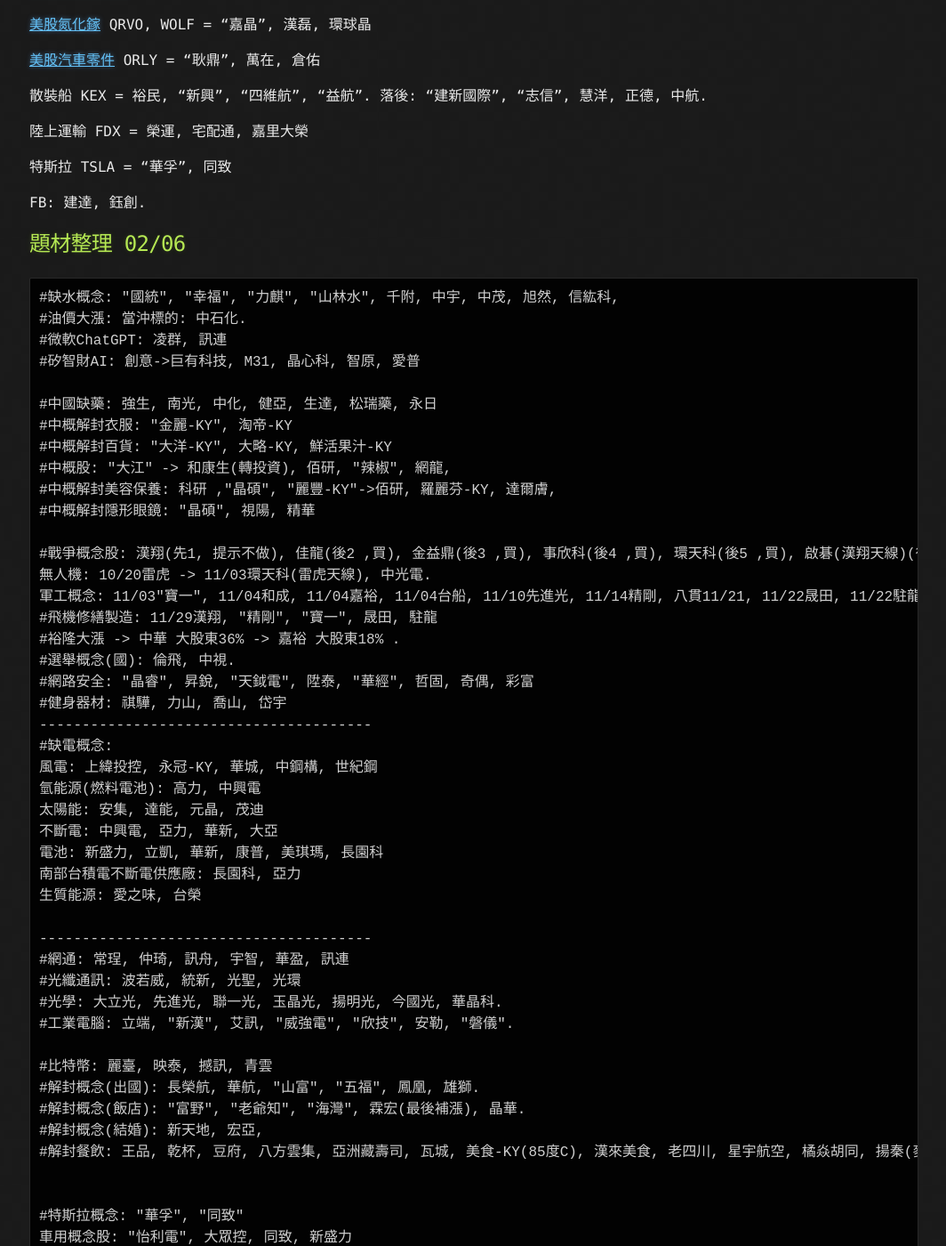
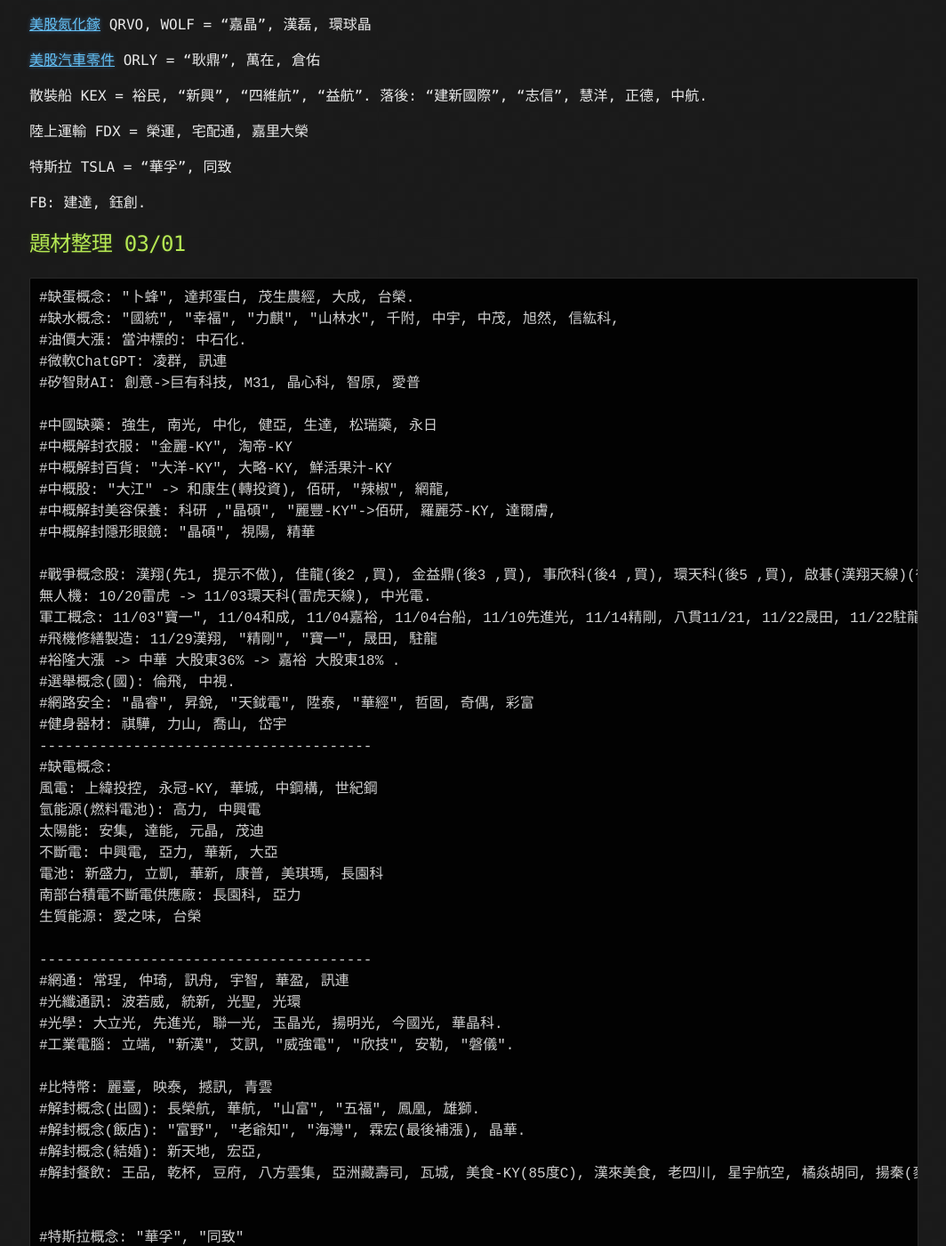
Before and after one commit to lepg5487/Stock_God, a Jekyll site: the page built from index.md, in a window 1280 px wide and 1400 px high, scrolled down 83257 px. Shown: the whole window at 89% size, without its empty margins (107-1171 px from the left). Built offline with Jekyll 4.4.1, drawn with Linux system fonts in a browser that asks for light colours; our own code applies the rules of GitHub Pages for plain Markdown files; some of the changed text lies outside the part shown.

Commit message:
Update index.md

````diff
--- a/index.md
+++ b/index.md
@@ -3379,8 +3379,9 @@
 
 FB: 建達, 鈺創.
 
-## 題材整理 02/06
-```
+## 題材整理 03/01
+```
+#缺蛋概念: "卜蜂", 達邦蛋白, 茂生農經, 大成, 台榮.
 #缺水概念: "國統", "幸福", "力麒", "山林水", 千附, 中宇, 中茂, 旭然, 信紘科,
 #油價大漲: 當沖標的: 中石化.
 #微軟ChatGPT: 凌群, 訊連
````
